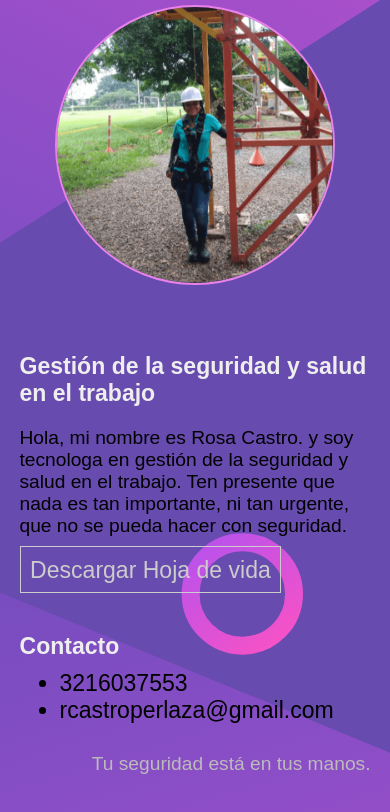
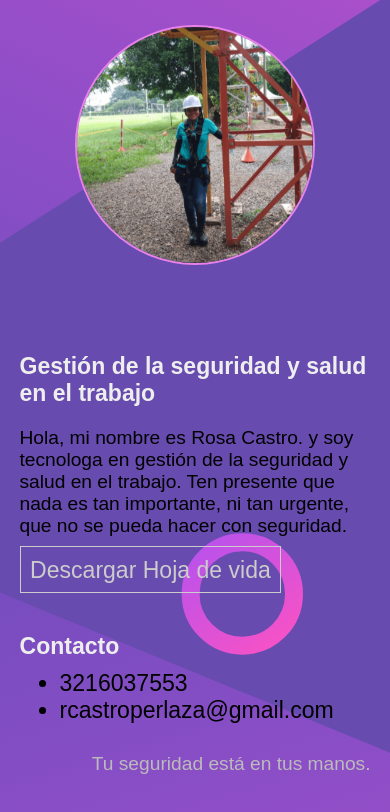
Before and after one commit to jhonalexisortizperlaza/rosa-angelica-castro, a plain HTML site: page index.html in a window 390 px wide. Drawn offline with Linux system fonts and the light colour scheme.

Commit message:
se agrega el proyecto

```diff
--- a/css/estilos.css
+++ b/css/estilos.css
@@ -162,5 +162,11 @@ ul {
         width: 100%;
         height: 100vh;
         overflow: hidden;
+
+    }
+
+    .landing__img {
+        width: 240px;
+        height: 240px;
     }
 }
```
